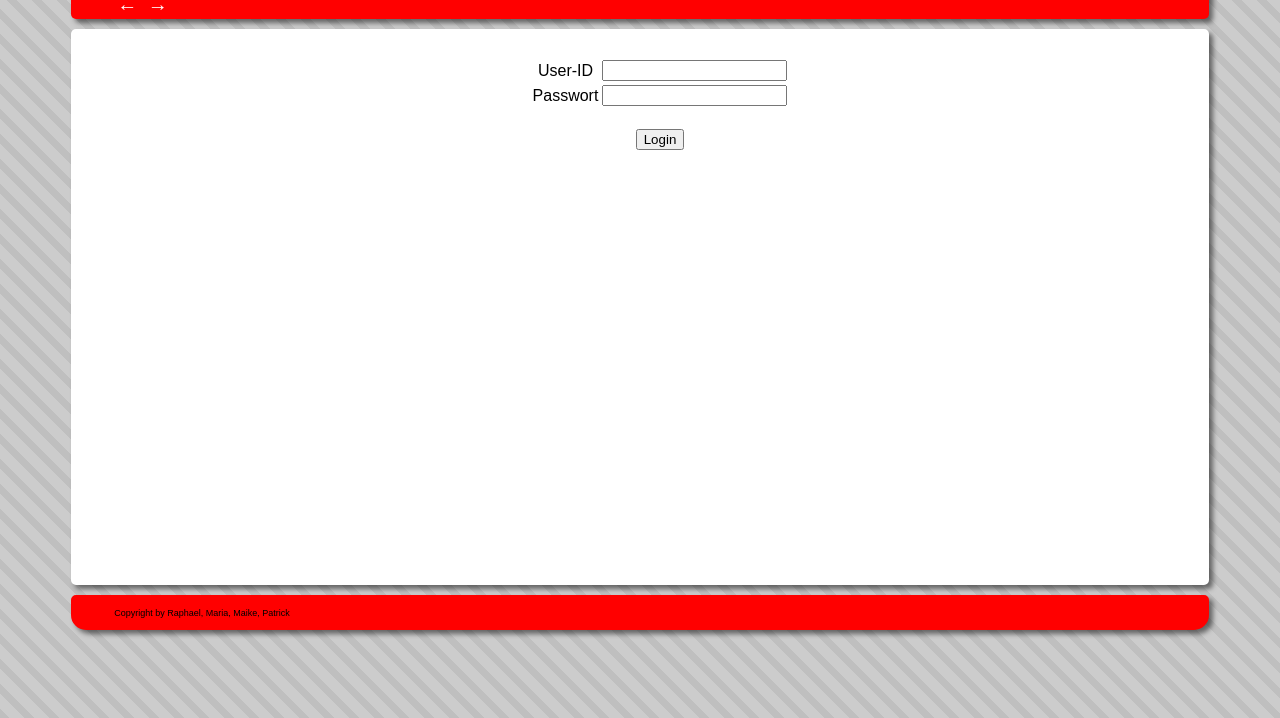
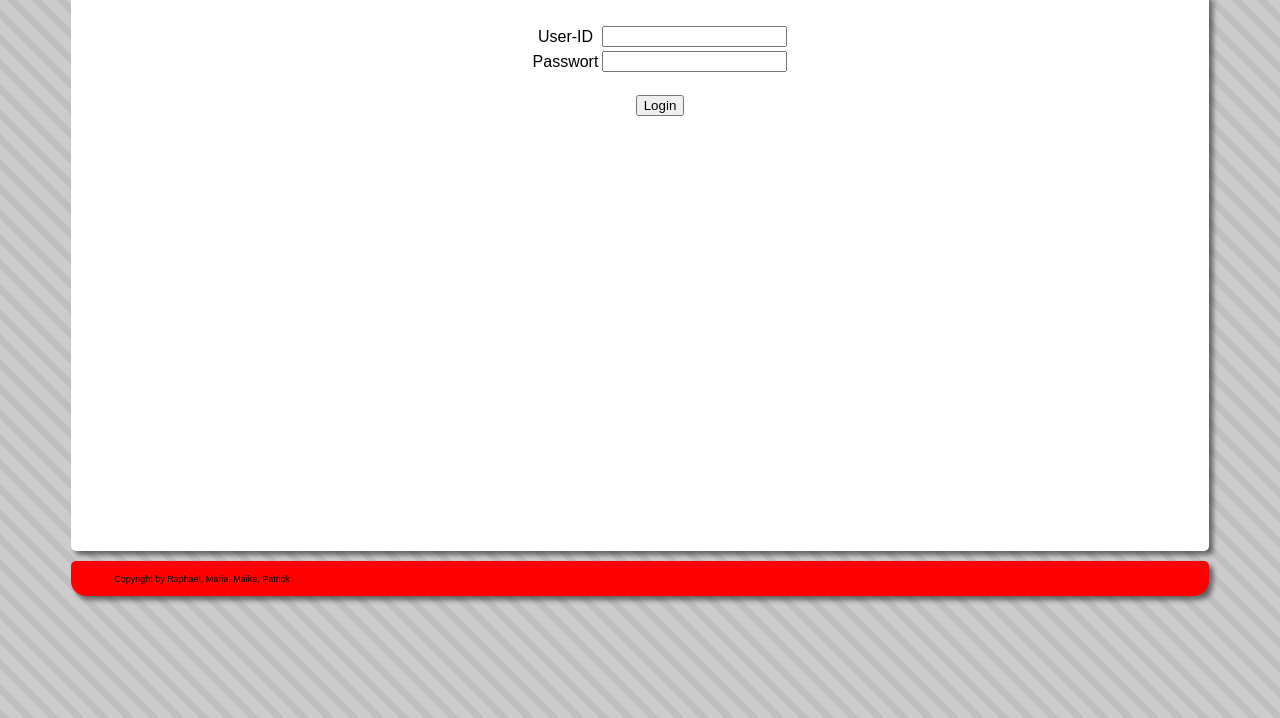
Before and after one commit to jambalaja9/webprog, a plain HTML site: page index.html in a window 1280 px wide. Shown: the part 82-800 px from the top of the page. Drawn offline with Linux system fonts and the light colour scheme.

Commit message:
nav buttons sind weg

```diff
--- a/index.html
+++ b/index.html
@@ -14,8 +14,6 @@
     <body>
         <header>
             <h1 class="title">WWI14AMB</h1>
-            <input class="navbutton" type="button" value="←" onclick="back()">
-            <input class="navbutton" type="button" value="→" onclick="forward()">
         </header>
 
         <main>
```
